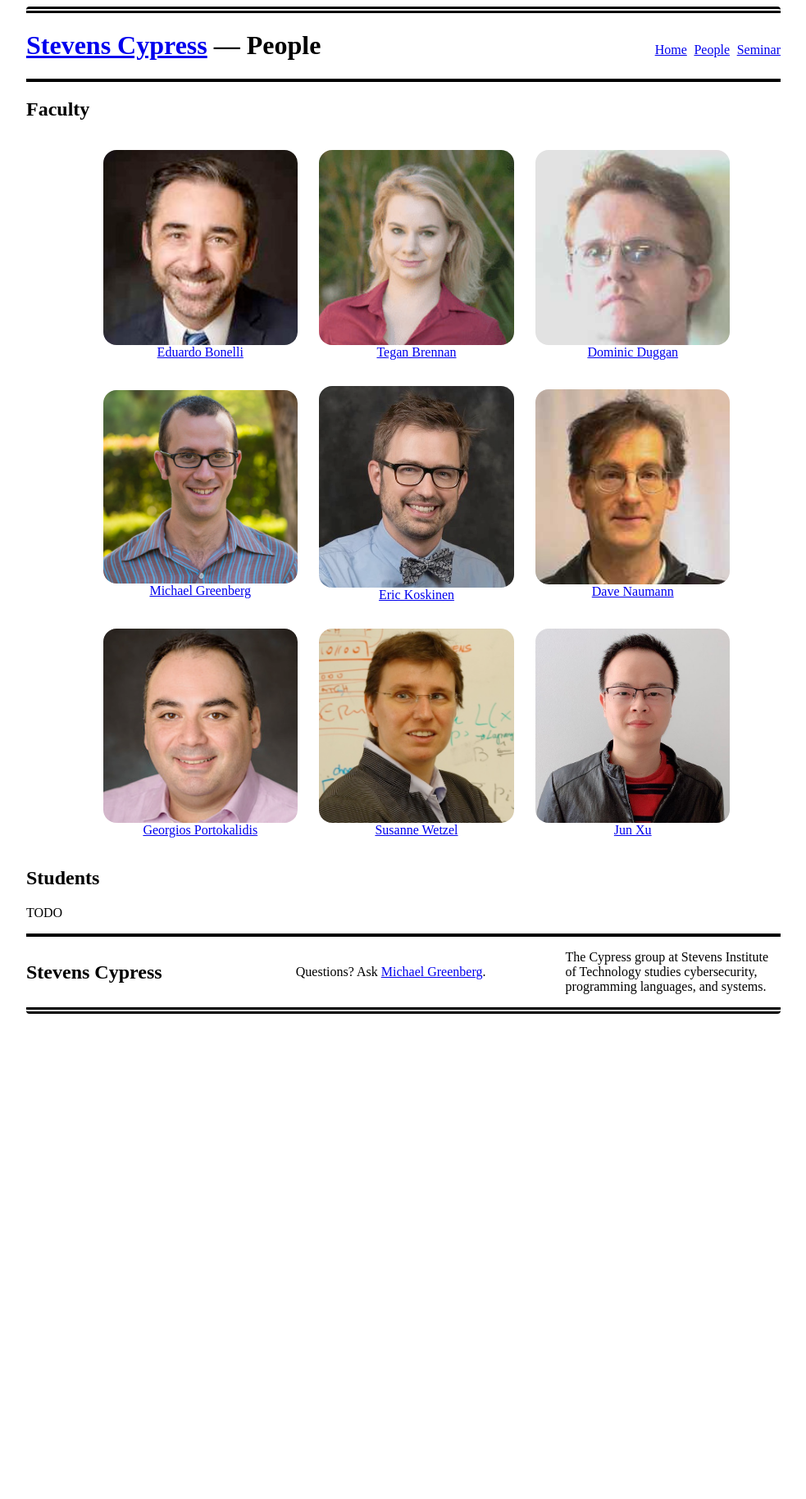
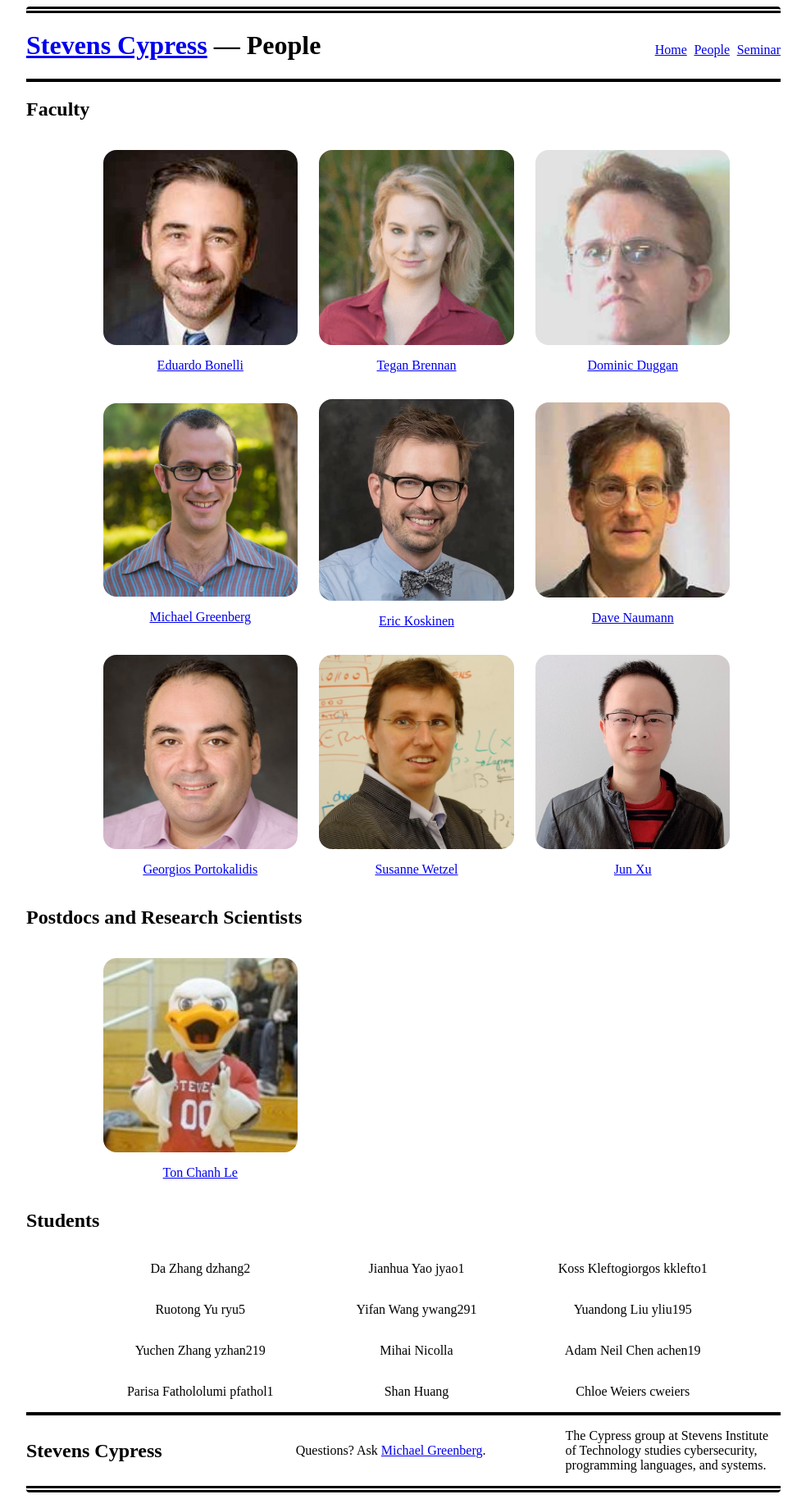
Before and after one commit to mgree/cypress, a Jekyll site: the page built from people.md, in a window 1280 px wide. Shown: the whole page at 82% size, without its empty margins (148-1131 px from the left). Built offline with Jekyll 4.4.1, drawn with Linux system fonts in a browser that asks for light colours; before the commit the page ends 1245 px from its top, so only the background shows below that.

Commit message:
all together now

```diff
--- a/assets/people.css
+++ b/assets/people.css
@@ -21,6 +21,7 @@
     display: block;
     border-radius: 1rem;
     image-rendering: -webkit-optimize-contrast; /* wEb StAnDaRdS aRe OpeN lolsob */
+    margin-bottom: 1rem;
 }
 
 .content ul li a {
--- a/people.md
+++ b/people.md
@@ -8,16 +8,31 @@ permalink: /people/
 
 ## Faculty
 
-- [![Eduardo Bonelli]({{ "/assets/ebonelli.jpg" | relative_url }})Eduardo Bonelli](https://ebonelli.github.io/)
-- [![Tegan Brennan]({{ "/assets/tbrenna5.jpg" | relative_url }})Tegan Brennan](https://faculty.stevens.edu/tbrenna5)
-- [![Dominic Duggan]({{ "/assets/dduggan.jpg" | relative_url }})Dominic Duggan](https://www.cs.stevens.edu/~dduggan/)
-- [![Michael Greenberg]({{ "/assets/mgreenbe.jpg" | relative_url }}) Michael Greenberg](https://mgree.github.io)
-- [![Eric Koskinen]({{ "/assets/ekoskine.jpg" | relative_url }})Eric Koskinen](https://www.cs.stevens.edu/~ejk/#/~ejk/)
-- [![Dave Naumann]({{ "/assets/dnaumann.jpg" | relative_url }})Dave Naumann](https://www.cs.stevens.edu/~naumann/)
-- [![Georgios Portokalidis]({{ "/assets/gportoka.jpg" | relative_url }})Georgios Portokalidis](https://www.portokalidis.net/)
-- [![Susanne Wetzel]({{ "/assets/swetzel.jpg" | relative_url }})Susanne Wetzel](https://www.cs.stevens.edu/~swetzel/)
-- [![Jun Xu]({{ "/assets/jxu69.jpg" | relative_url }})Jun Xu](https://sites.google.com/view/junxzm)
+- [![Eduardo Bonelli]({{ "/assets/ebonelli.jpg" | relative_url }}) Eduardo Bonelli](https://ebonelli.github.io/)
+- [![Tegan Brennan]({{ "/assets/tbrenna5.jpg" | relative_url }}) Tegan Brennan](https://faculty.stevens.edu/tbrenna5)
+- [![Dominic Duggan]({{ "/assets/dduggan.jpg" | relative_url }}) Dominic Duggan](https://www.cs.stevens.edu/~dduggan/)
+- [![Michael Greenberg]({{ "/assets/mgreenbe.jpg" | relative_url }})  Michael Greenberg](https://mgree.github.io)
+- [![Eric Koskinen]({{ "/assets/ekoskine.jpg" | relative_url }}) Eric Koskinen](https://www.cs.stevens.edu/~ejk/#/~ejk/)
+- [![Dave Naumann]({{ "/assets/dnaumann.jpg" | relative_url }}) Dave Naumann](https://www.cs.stevens.edu/~naumann/)
+- [![Georgios Portokalidis]({{ "/assets/gportoka.jpg" | relative_url }}) Georgios Portokalidis](https://www.portokalidis.net/)
+- [![Susanne Wetzel]({{ "/assets/swetzel.jpg" | relative_url }}) Susanne Wetzel](https://www.cs.stevens.edu/~swetzel/)
+- [![Jun Xu]({{ "/assets/jxu69.jpg" | relative_url }}) Jun Xu](https://sites.google.com/view/junxzm)
+
+## Postdocs and Research Scientists
+
+- [![Ton Chanh Le]({{ "/assets/missing.jpg" | relative_url }}) Ton Chanh Le](https://letonchanh.github.io/)
 
 ## Students
 
-TODO
+- Da Zhang dzhang2
+- Jianhua Yao jyao1
+- Koss Kleftogiorgos kklefto1
+- Ruotong Yu ryu5
+- Yifan Wang ywang291
+- Yuandong Liu yliu195
+- Yuchen Zhang yzhan219
+- Mihai Nicolla
+- Adam Neil Chen achen19
+- Parisa Fathololumi pfathol1
+- Shan Huang
+- Chloe Weiers cweiers
```
Also changed, not shown: assets/missing.jpg (added).
